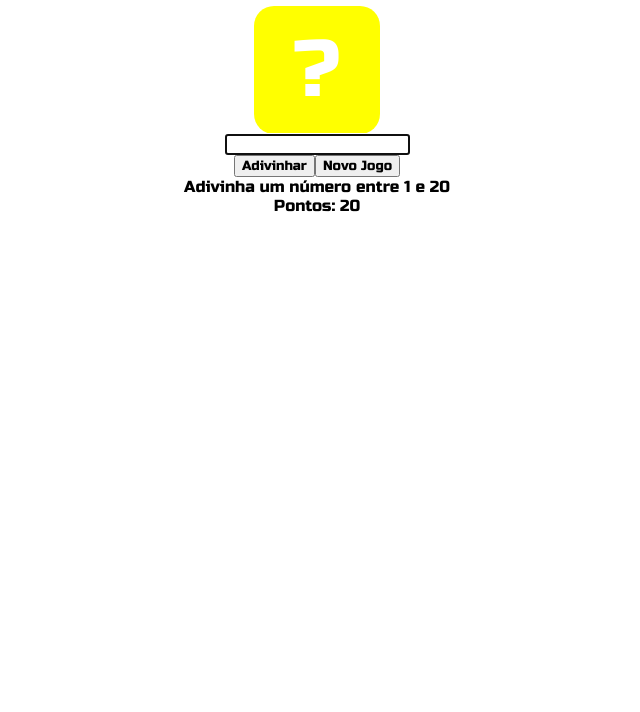
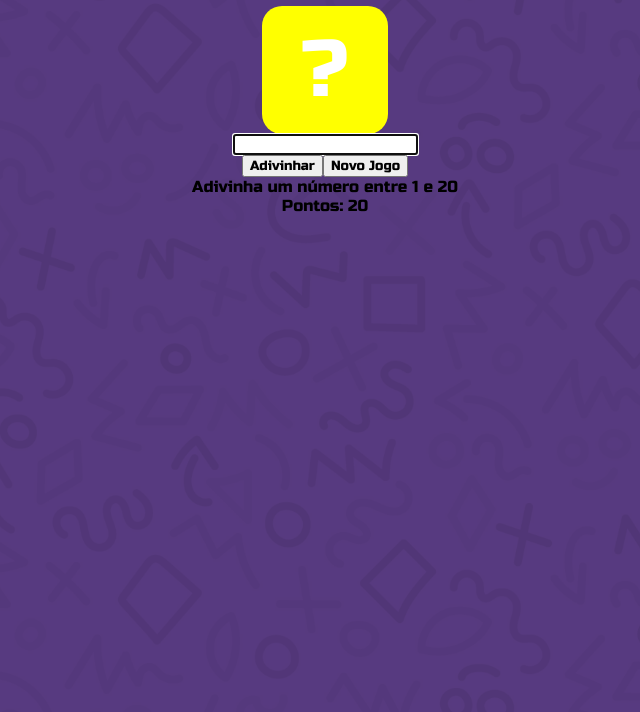
Before and after one commit to l33loo/adivinha_numero, a plain HTML site: page index.html in a window 1280 px wide. Shown: the part 104-816 px from the top of the page, without its empty margins (323-963 px from the left). Drawn offline with Linux system fonts and the light colour scheme; files whose address does not match are found by name.

Commit message:
add background

```diff
--- a/css/base/_colors.scss
+++ b/css/base/_colors.scss
@@ -0,0 +1,5 @@
+body {
+    background-image: url('../img/fundo.png');
+    background-size: contain;
+    background-repeat: repeat-x;
+}
--- a/css/utilities/_layout.scss
+++ b/css/utilities/_layout.scss
@@ -1,3 +1,10 @@
+body {
+    width: 100vw;
+    height: 100vh;
+    overflow-y: scroll;
+    overflow-x: hidden;
+}
+
 .container {
     padding: 20px;
 }
```
Also changed, not shown: css/style.css, 1 other file.
